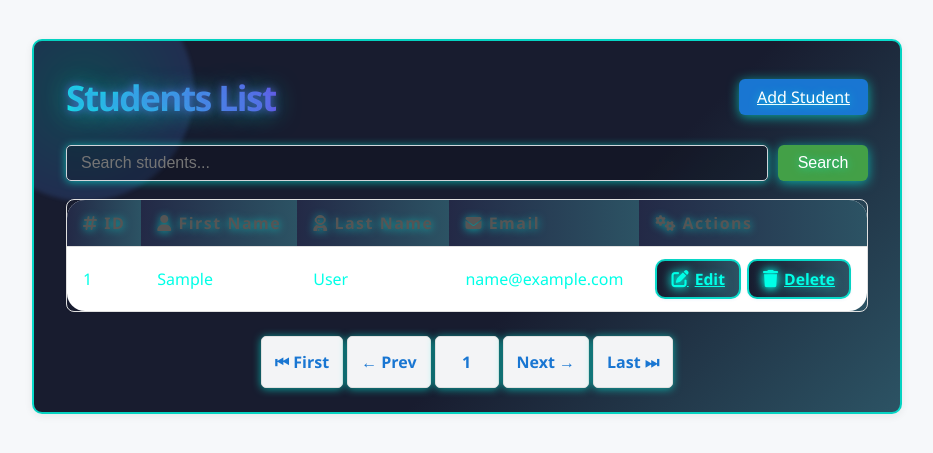
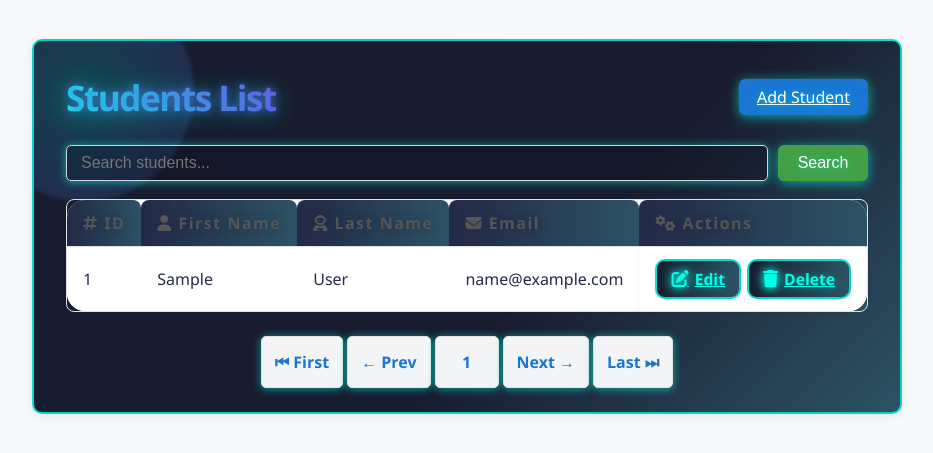
Before and after one commit to VinceRolle/rolle_vince, a CodeIgniter app: page /students in a window 1280 px wide. Shown: the part 174-627 px from the top of the page, without its empty margins (173-1106 px from the left). Run offline with CodeIgniter, Linux system fonts and the light colour scheme; tables that the repository leaves empty or names only in its code hold one stand-in row (values such as "Sample post"); data that the repository does not hold is empty; some libraries are stand-ins or nearby versions.

Commit message:
First commit

```diff
--- a/app/views/students/get_all.php
+++ b/app/views/students/get_all.php
@@ -162,21 +162,30 @@
     }
     th, td {
       padding: 18px 22px;
-      border-bottom: 2px solid #00ffe7cc;
+      border-bottom: none;
       text-align: left;
       font-size: 1.08rem;
       position: relative;
-      color: #00ffe7;
       background: transparent;
     }
+    td {
+      background: rgba(255,255,255,0.92);
+      color: #232946;
+      box-shadow: 0 1px 4px rgba(0,0,0,0.04);
+      border-bottom: 1px solid #e0e0e0;
+      border-radius: 0;
+    }
     th {
-      background: linear-gradient(90deg, #00ffe7 0%, #6c4ee6 100%);
-      color: #181c2f;
+      background: linear-gradient(90deg, #232946 0%, #2c5364 100%);
+      color: #fff;
       font-weight: 900;
       text-transform: uppercase;
       letter-spacing: 1.5px;
       border: none;
-      text-shadow: 0 1px 8px #00ffe799;
+      text-shadow: 0 1px 8px #23294699;
+      position: relative;
+      border-top-left-radius: 8px;
+      border-top-right-radius: 8px;
     }
     tr {
       transition: background 0.18s;
```
